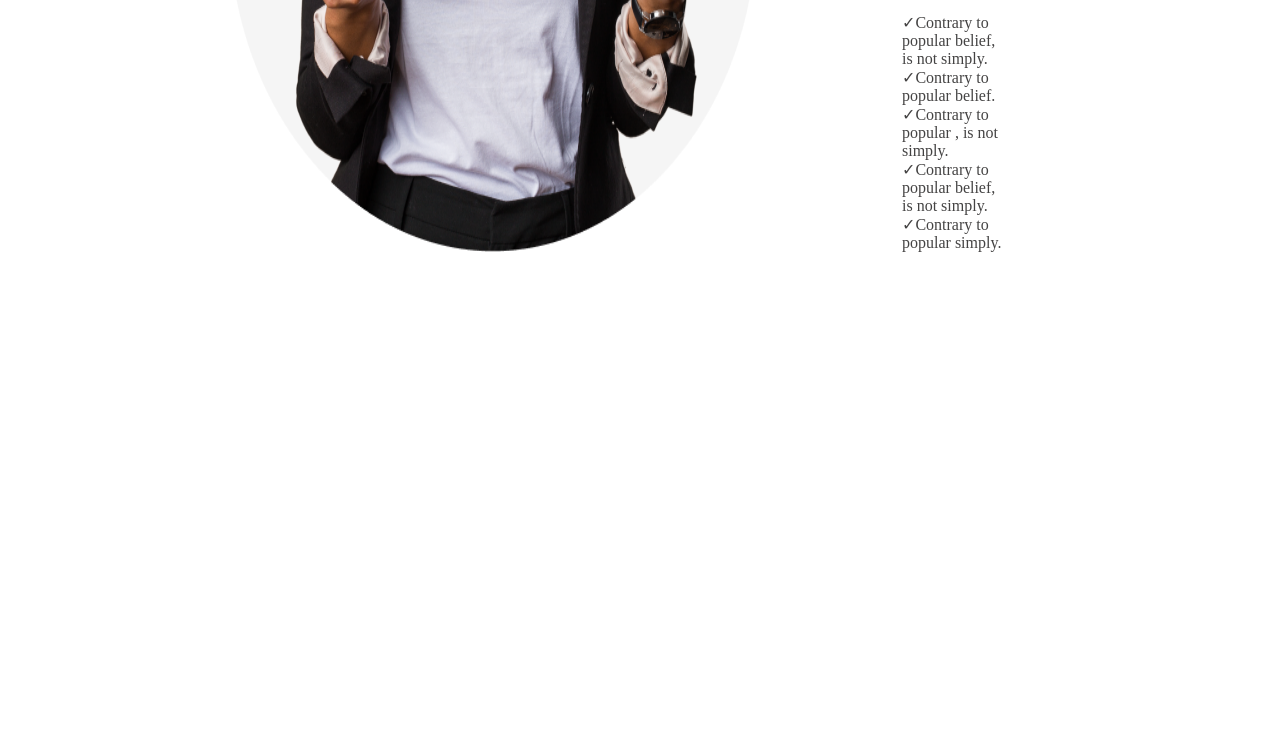
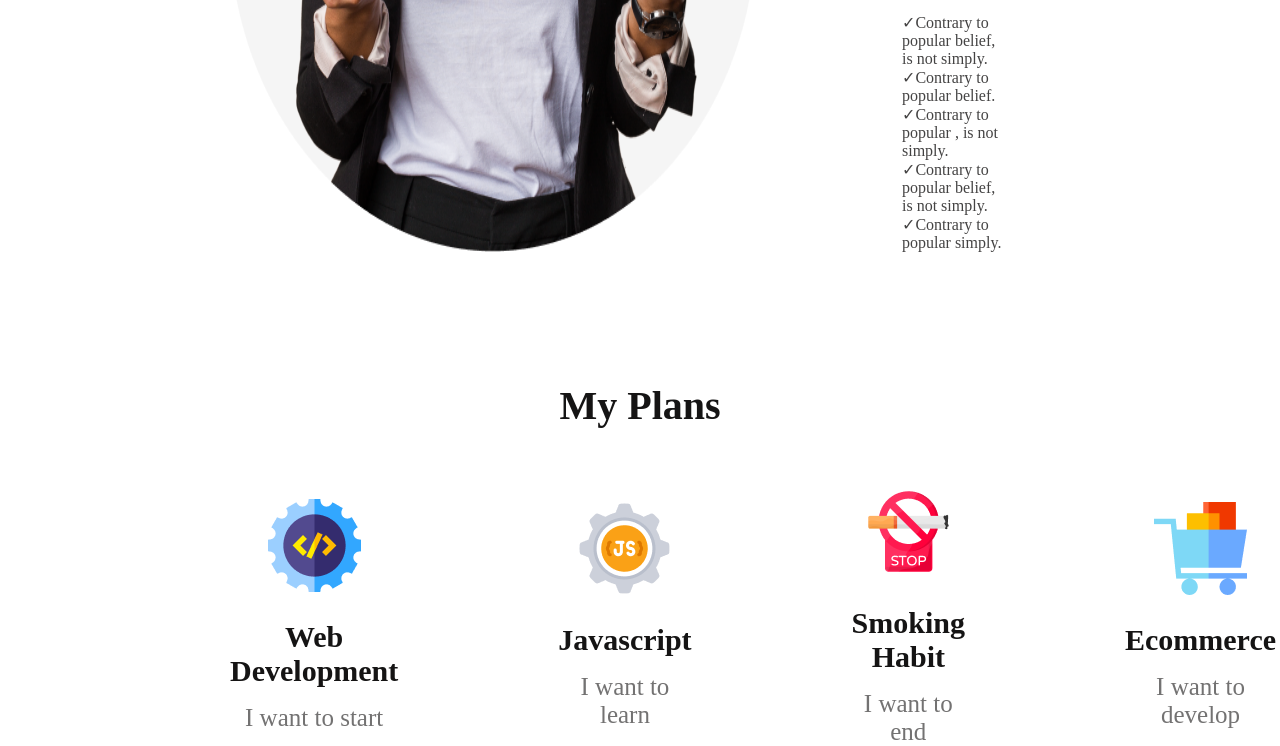
Before and after one commit to Khairulhasan111/first-assignment, a plain HTML site: page first-assignment.html in a window 1280 px wide. Shown: the part 1435-2181 px from the top of the page. Before the commit the page ends 1687 px from the top, so only its background shows below. Drawn offline with Linux system fonts and the light colour scheme.

Commit message:
my plan section added

```diff
--- a/first-assignment.html
+++ b/first-assignment.html
@@ -43,6 +43,42 @@
             </div>
         </section>
 
+
+        <section class="my-plan">
+            <h2 class="plan-heading">My Plans</h2>
+            <div class="my-plan-container">
+                <div class="plan-info">
+                    <div class="plan-image">
+                        <img src="images/icons/web.png" alt="">
+                    </div>
+                    <h3 class="plan-head-description">Web Development</h3>
+                    <p class="plan-description">I want to start</p>
+                </div>
+                <div class="plan-info">
+                    <div class="plan-image">
+                        <img src="images/icons/js.png" alt="">
+                    </div>
+                    <h3 class="plan-head-description">Javascript</h3>
+                    <p class="plan-description">I want to learn</p>
+                </div>
+                <div class="plan-info">
+                    <div class="plan-image">
+                        <img src="images/icons/smoke.png"">
+                    </div>
+                    <h3 class="plan-head-description">Smoking Habit</h3>
+                    <p class="plan-description">I want to end</p>
+                </div>
+                <div class="plan-info">
+                    <div class="plan-image">
+                        <img src="images/icons/ecom.png" alt="">
+                    </div>
+                    <h3 class="plan-head-description">Ecommerce</h3>
+                    <p class="plan-description">I want to develop</p>
+                </div>
+
+            </div>
+        </section>
+
     </main>
 
     <footer>
--- a/style/style.css
+++ b/style/style.css
@@ -82,3 +82,48 @@ li {
 ul li:before {
     content: '✓';
 }
+
+/* About My Plan Section */
+
+.my-plan-container {
+    display: flex;
+    justify-content: space-around;
+    margin: 0 150px;
+    max-width: 1140px;
+    align-items: center;
+
+}
+
+.my-plan {
+    margin-top: 130px;
+}
+
+.plan-heading {
+    text-align: center;
+    margin-bottom: 56px;
+    font-weight: 700;
+    font-size: 40px;
+    color: #151414;
+}
+
+.plan-info {
+    margin: 0 80px;
+    text-align: center;
+}
+
+.plan-head-description {
+    font-weight: 700;
+    font-size: 30px;
+    color: #151414;
+    margin-bottom: 16px;
+}
+
+.plan-description {
+    font-weight: 500;
+    font-size: 25px;
+    color: #737272;
+}
+
+.plan-image{
+    margin-bottom: 24px;
+}
```
